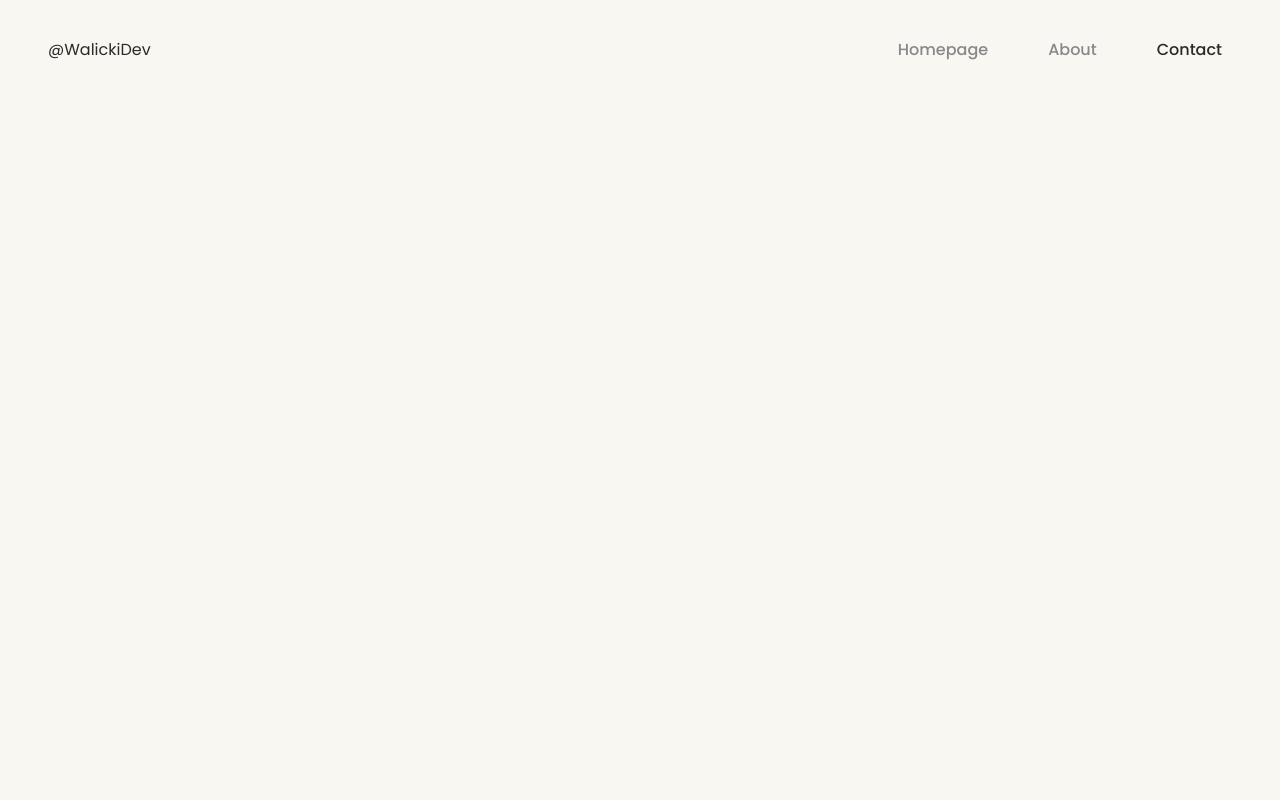
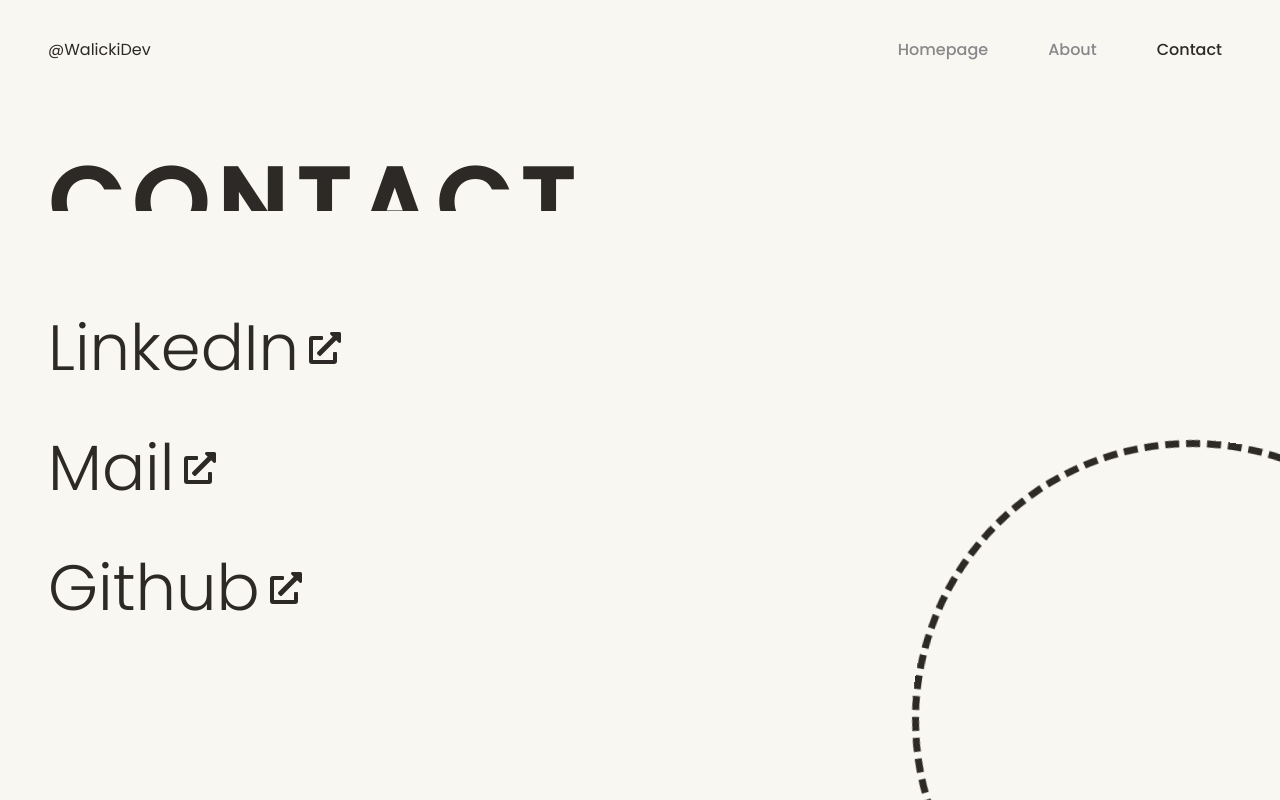
Before and after one commit to OmegaCreations/walicki-dev, a Next.js app: page /contact in a window 1280 px wide. Built offline with nearby package versions, Linux system fonts and the light colour scheme.

Commit message:
Add - desktop contact page

```diff
--- a/package.json
+++ b/package.json
@@ -9,6 +9,7 @@
     "lint": "next lint"
   },
   "dependencies": {
+    "framer-motion": "^11.0.3",
     "next": "14.1.0",
     "react": "^18",
     "react-dom": "^18",
--- a/src/app/contact/contact.module.css
+++ b/src/app/contact/contact.module.css
@@ -0,0 +1,56 @@
+.contact h1::after {
+  content: "";
+  position: absolute;
+  z-index: 100;
+  width: 100%;
+  background-color: var(--bg);
+  height: 45%;
+  bottom: 0;
+  left: 0;
+}
+
+.contactBox {
+  display: flex;
+  flex-direction: row;
+  align-items: center;
+  gap: 10px;
+
+  font-size: 4em;
+  font-weight: 300;
+  font-style: normal;
+
+  cursor: pointer;
+  position: relative;
+
+  color: var(--text);
+}
+
+.contactBox svg {
+  font-size: 2rem;
+  font-weight: 300;
+
+  opacity: 1;
+  transition: 0.1s ease;
+}
+
+.contactBox::after {
+  content: "";
+  position: absolute;
+
+  bottom: 0;
+  left: 10px;
+  width: 0%;
+  height: 10%;
+  background-color: var(--subtext);
+
+  transition: 0.2s cubic-bezier(0.6, -0.28, 0.735, 0.045);
+  z-index: -1;
+}
+
+.contactBox:hover::after {
+  width: 350px;
+}
+
+.contactBox:hover svg {
+  opacity: 0;
+}
--- a/src/app/contact/page.tsx
+++ b/src/app/contact/page.tsx
@@ -1,6 +1,37 @@
+import CircleBg from "@/components/circleBg/CircleBg";
+import style from "./contact.module.css";
+import { FaExternalLinkAlt } from "react-icons/fa";
+
 // ContactPage
 const ContactPage: React.FC = () => {
-  return <div></div>;
+  return (
+    <div
+      className={` ${style.contact} flex flex-col justify-center gap-6 mt-8 overflow-hidden`}
+    >
+      <h1 className="text-[6em] relative font-black tracking-widest">
+        CONTACT
+      </h1>
+      {/* Socials container */}
+      <div className="container flex flex-col gap-6">
+        <a
+          href="https://www.linkedin.com/in/maksymilian-walicki/"
+          className={style.contactBox}
+        >
+          LinkedIn <FaExternalLinkAlt />
+        </a>
+        <a className={style.contactBox}>
+          Mail <FaExternalLinkAlt />
+        </a>
+        <a
+          href="https://github.com/OmegaCreations"
+          className={style.contactBox}
+        >
+          Github <FaExternalLinkAlt />
+        </a>
+      </div>
+      <CircleBg />
+    </div>
+  );
 };
 
 export default ContactPage;
--- a/src/app/layout.tsx
+++ b/src/app/layout.tsx
@@ -5,7 +5,7 @@ import "./globals.css";
 // components
 import "@/components/navbar/Navbar";
 import Navbar from "@/components/navbar/Navbar";
-import Footer from "@/components/footer/Footer";
+import Transition from "./transition";
 
 // Font
 const inter = Poppins({
@@ -27,9 +27,9 @@ export default function RootLayout({
   return (
     <html lang="en">
       <body className={inter.className}>
-        <div className="container m-auto px-12 min-h-screen flex flex-col justify-between">
+        <div className="container m-auto px-12 min-h-screen flex flex-col">
           <Navbar />
-          {children}
+          <Transition>{children}</Transition>
         </div>
       </body>
     </html>
--- /dev/null
+++ b/src/app/transition.tsx
@@ -0,0 +1,17 @@
+"use client";
+
+import { easeIn, motion } from "framer-motion";
+
+const Transition = ({ children }: { children: React.ReactNode }) => {
+  return (
+    <motion.div
+      initial={{ y: 20, opacity: 0 }}
+      animate={{ y: 0, opacity: 1 }}
+      transition={{ ease: "easeInOut", duration: 0.75 }}
+    >
+      {children}
+    </motion.div>
+  );
+};
+
+export default Transition;
--- /dev/null
+++ b/src/components/circleBg/CircleBg.tsx
@@ -0,0 +1,11 @@
+import style from "./circlebg.module.css";
+// CircleBg
+const CircleBg: React.FC = () => {
+  return (
+    <div className={style.circleBox}>
+      <div className={style.circleBg}></div>
+    </div>
+  );
+};
+
+export default CircleBg;
--- /dev/null
+++ b/src/components/circleBg/circlebg.module.css
@@ -0,0 +1,32 @@
+.circleBox {
+  position: absolute;
+  overflow: hidden;
+  right: 0;
+  bottom: 0;
+  width: 100vw;
+  height: 50vh;
+}
+
+.circleBg {
+  width: 70vh;
+  height: 70vh;
+  position: absolute;
+  top: 5vh;
+  right: -15vw;
+
+  border: 7px dashed var(--text);
+  border-radius: 50%;
+
+  transform: rotate(0deg);
+  animation: rotate 20s linear infinite;
+}
+
+@keyframes rotate {
+  0% {
+    transform: rotate(0deg);
+  }
+
+  100% {
+    transform: rotate(360deg);
+  }
+}
--- a/src/components/hero/Hero.tsx
+++ b/src/components/hero/Hero.tsx
@@ -3,7 +3,7 @@ import style from "./hero.module.css";
 // Hero
 const Hero: React.FC = () => {
   return (
-    <div className="flex flex-col items-center gap-16">
+    <div className={`${style.navBar} flex flex-col justify-center gap-16`}>
       <div className="text-center">
         <h1 className="text-[3em] font-black tracking-widest">
           Walicki Development
--- a/src/components/hero/hero.module.css
+++ b/src/components/hero/hero.module.css
@@ -1,8 +1,12 @@
+.navBar {
+  margin-top: 2rem;
+}
+
 .cube {
   margin: 0 auto;
   left: 0;
   right: 0;
-  top: 50%;
+  top: 0;
   transform-style: preserve-3d;
   transform: rotateX(-1deg) rotateY(-1deg) rotateZ(-1deg);
   height: var(--SIDE);
--- a/src/components/sidebar/Sidebar.tsx
+++ b/src/components/sidebar/Sidebar.tsx
@@ -7,13 +7,13 @@ import { FaGithub } from "react-icons/fa";
 const Sidebar: React.FC = () => {
   return (
     <div className={style.sideBar}>
-      <a>
+      <a href="https://www.linkedin.com/in/maksymilian-walicki/">
         <FaLinkedin />
       </a>
       <a>
         <MdEmail />
       </a>
-      <a>
+      <a href="https://github.com/OmegaCreations">
         <FaGithub />
       </a>
     </div>
```
Also changed, not shown: 1 other file (tests, documents, lock files or other folders).
